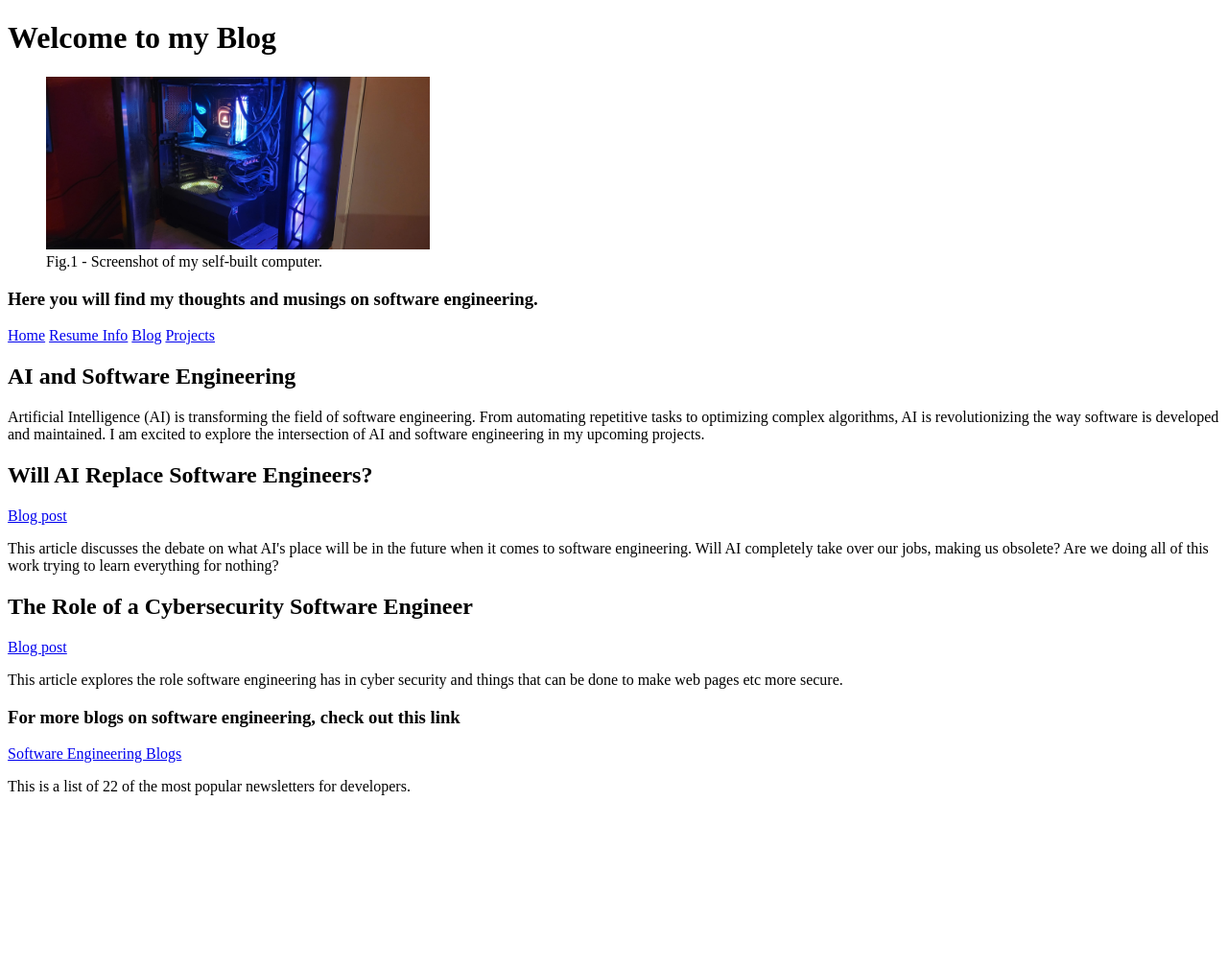
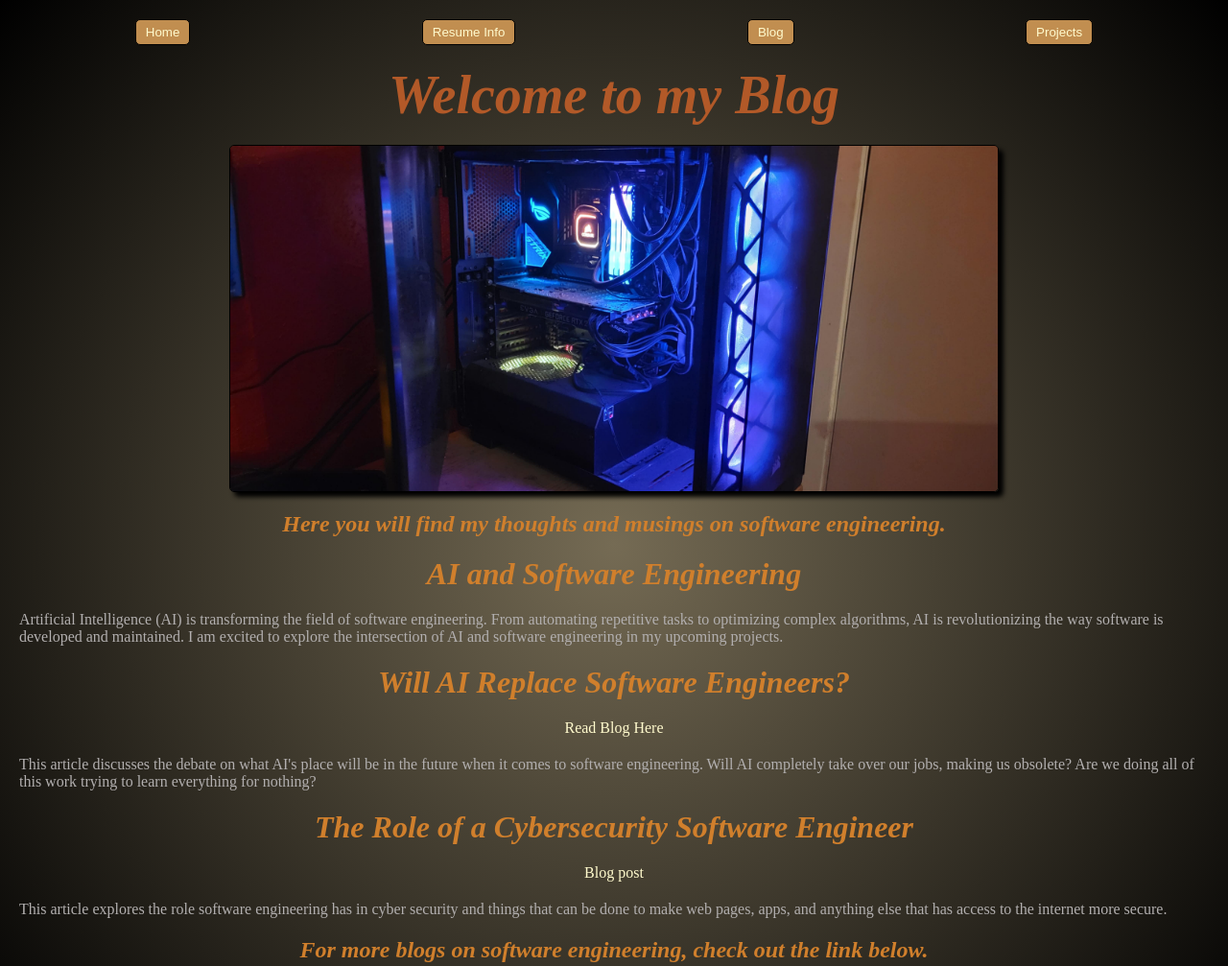
Before and after one commit to EricBrown56/frontend-portfolio, a plain HTML site: page blog.html in a window 1280 px wide. Shown: the top 1007 px of the page at 96% size. Before the commit the page ends 845 px from the top, so only its background shows below. Drawn offline with Linux system fonts and the light colour scheme; a web font is replaced by a local one.

Commit message:
updated several files for the second part of the project

```diff
--- /dev/null
+++ b/blog.css
@@ -0,0 +1,151 @@
+@import url('https://fonts.googleapis.com/css2?family=Averia+Serif+Libre:ital,wght@0,300;0,400;0,700;1,300;1,400;1,700&family=Jersey+10&family=Libre+Barcode+39&display=swap');
+
+.averia-serif-libre-regular {
+    font-family: "Averia Serif Libre", serif;
+    font-weight: 400;
+    font-style: normal;
+  }
+
+
+
+body {
+    background-image: radial-gradient(circle, #756b54, black);
+    color: rgb(178, 175, 175);
+    margin: 20px;
+
+}
+
+nav {
+    display: flex;
+    justify-content: space-around;
+}
+
+button {
+    background-color: #c18e50;
+    border: 1px solid black;
+    padding: 5px 10px;
+    border-radius: 5px;
+    cursor: pointer;
+    transition: .3s;
+    display: inline-block;
+
+
+
+}
+
+button:hover {
+    background-color: #c18e50;
+    color: black;
+    transform:scale(1.2);
+    border-radius: 15px;
+
+}
+
+a {
+    text-decoration: none;
+    color: lemonchiffon;
+}
+
+a:hover {
+    text-decoration: underline;
+    color: #4d160c;
+}
+
+a:visited {
+    color: #f5d77e;
+}
+
+.blog_link {
+    display: flex;
+    justify-content: center;
+    margin: 20px;
+}
+
+.image_container {
+    display: flex;
+    justify-content: center;
+    margin: 20px;
+
+}
+
+img {
+    border: 1px solid black;
+    border-radius: 5px;
+    box-shadow: 5px 5px 5px black;
+    transition: .3s;
+}
+
+img:hover {
+    border-radius: 15px;
+}
+
+h1 {
+    font-family: "Averia Serif Libre", serif;
+    font-weight: 700;
+    font-style: italic;
+    text-align: center;
+    font-size: 3.5em;
+    margin: 20px;
+    color: #b25928
+}
+
+h2 {
+    font-family: "Averia Serif Libre", serif;
+    font-weight: 700;
+    font-style: italic;
+    text-align: center;
+    font-size: 2em;
+    margin: 20px;
+    color: #d07f2c
+}
+
+h3 {
+    font-family: "Averia Serif Libre", serif;
+    font-weight: 700;
+    font-style: italic;
+    text-align: center;
+    font-size: 1.5em;
+    margin: 20px;
+    color: #d07f2c
+
+}
+
+.text_container {
+    display: flex;
+    justify-content: center;
+    margin: 20px;
+    background-image: linear-gradient(to right, black, #a87e4f);
+    border-radius: 15px;
+    padding: 10px;
+}
+
+th, td {
+    padding: 10px;
+    border: 1px solid black;
+}
+
+.table_container {
+    display: flex;
+    justify-content: center;
+    margin: 20px;
+
+}
+
+.contact_container {
+    display: flex;
+    justify-content: center;
+    margin: 20px;
+    background-image: linear-gradient(to right, black, #a87e4f);
+    border-radius: 15px;
+    padding: 10px;
+}
+
+footer {
+    text-align: center;
+    font-size: .75em;
+    color: #b25928;
+    font-family: "Averia Serif Libre", serif;
+    font-weight: 700;
+    font-style: italic;
+    margin: 20px;
+}
--- a/blog.html
+++ b/blog.html
@@ -4,25 +4,28 @@
     <meta charset="UTF-8">
     <meta name="viewport" content="width=device-width, initial-scale=1.0">
     <title>My Blog</title>
+    <link rel="stylesheet" href="blog.css">
 </head>
-<body>
+<body class="averia-serif-libre-regular">
+    <nav>
+        <button><a href="index.html">Home</a></button>
+        <button><a href="resume.html">Resume Info</a></button>
+        <button><a href="blog.html">Blog</a></button>
+        <button><a href="projects.html">Projects</a></button>
+
+    </nav>
     <header>
         <h1>Welcome to my Blog</h1>
 
-        <figure>
-            <img src="images/computer.jpg" alt="My self-built computer" style="width:400px;">
-            <figcaption>Fig.1 - Screenshot of my self-built computer.</figcaption>
+        <figure class="image_container">
+            <img src="images/computer.jpg" alt="My self-built computer" style="width:800px;">
+            <!-- <figcaption>Fig.1 - Screenshot of my self-built computer.</figcaption> -->
         </figure>
 
         <p>
             <h3>Here you will find my thoughts and musings on software engineering.</h3>
         </p>
-        <nav>
-            <a href="index.html">Home</a>
-            <a href="resume.html">Resume Info</a>
-            <a href="blog.html">Blog</a>
-            <a href="projects.html">Projects</a>
-        </nav>
+
     </header>
 
     <section>
@@ -39,8 +42,9 @@
         <article>
             <h2>Will AI Replace Software Engineers?</h2>
 
-            <a href="https://www.comptia.org/blog/will-ai-replace-software-developers"
-                target="_blank">Blog post
+            <a
+            href="https://www.comptia.org/blog/will-ai-replace-software-developers"
+                target="_blank" class="blog_link">Read Blog Here
             </a>
 
             <p>
@@ -57,27 +61,31 @@
             </h2>
 
             <a href="https://www.revelo.com/blog/security-in-software-development"
-            target="_blank">Blog post
+            target="_blank" class="blog_link">Blog post
             </a>
 
             <p>
                 This article explores the role software engineering has in cyber
-                security and things that can be done to make web pages etc more
-                secure.
+                security and things that can be done to make web pages, apps,
+                and anything else that has access to the internet more secure.
             </p>
         </article>
 
         <article>
             <h3>
-                For more blogs on software engineering, check out this link
+                For more blogs on software engineering, check out the link below.
             </h3>
 
             <a href="https://runcloud.io/blog/best-newsletters-for-developers"
-            target="_blank">Software Engineering Blogs</a>
+            target="_blank" class="blog_link">Software Engineering Blogs</a>
 
-            <p>
+            <p style=text-align:center>
                 This is a list of 22 of the most popular newsletters for developers.
             </p>
         </article>
+    </section>
+    <footer>
+        <p>&copy; 2024 Eric Brown. All rights reserved.</p>
+    </footer>
 </body>
 </html>
--- /dev/null
+++ b/index.css
@@ -0,0 +1,135 @@
+@import url('https://fonts.googleapis.com/css2?family=Averia+Serif+Libre:ital,wght@0,300;0,400;0,700;1,300;1,400;1,700&family=Jersey+10&family=Libre+Barcode+39&display=swap');
+
+.averia-serif-libre-regular {
+    font-family: "Averia Serif Libre", serif;
+    font-weight: 400;
+    font-style: normal;
+  }
+
+
+
+body {
+    background-image: radial-gradient(circle, #756b54, black);
+    color: rgb(178, 175, 175);
+    margin: 20px;
+
+}
+
+nav {
+    display: flex;
+    justify-content: space-around;
+}
+
+button {
+    background-color: #c18e50;
+    border: 1px solid black;
+    padding: 5px 10px;
+    border-radius: 5px;
+    cursor: pointer;
+    transition: .3s;
+    display: inline-block;
+
+
+
+}
+
+button:hover {
+    background-color: #c18e50;
+    color: black;
+    transform:scale(1.2);
+    border-radius: 15px;
+
+}
+
+a {
+    text-decoration: none;
+    color: lemonchiffon;
+}
+
+a:hover {
+    text-decoration: underline;
+    color: #4d160c;
+}
+
+a:visited {
+    color: #f5d77e;
+}
+
+
+.image_container {
+    display: flex;
+    justify-content: center;
+    margin: 20px;
+}
+
+img {
+    border: 1px solid black;
+    border-radius: 5px;
+    box-shadow: 5px 5px 5px black;
+    transition: .3s;
+}
+
+img:hover {
+    border-radius: 15px;
+}
+
+h1 {
+    font-family: "Averia Serif Libre", serif;
+    font-weight: 700;
+    font-style: italic;
+    text-align: center;
+    font-size: 3.5em;
+    margin: 20px;
+    color: #b25928
+}
+
+h2 {
+    font-family: "Averia Serif Libre", serif;
+    font-weight: 700;
+    font-style: italic;
+    text-align: center;
+    font-size: 2em;
+    margin: 20px;
+    color: #d07f2c
+}
+
+
+
+.text_container {
+    display: flex;
+    justify-content: center;
+    margin: 20px;
+    border-radius: 15px;
+    padding: 10px;
+}
+
+th, td {
+    padding: 10px;
+    border: 1px solid black;
+}
+
+.table_container {
+    display: flex;
+    justify-content: center;
+    margin: 20px;
+
+}
+
+.contact_container {
+    display: flex;
+    justify-content: center;
+    margin: 20px;
+    background-image: linear-gradient(to right, black, #a87e4f);
+    border-radius: 15px;
+    padding: 10px;
+}
+
+footer {
+    text-align: center;
+    font-size: .75em;
+    color: #b25928;
+    font-family: "Averia Serif Libre", serif;
+    font-weight: 700;
+    font-style: italic;
+    margin: 20px;
+}
--- /dev/null
+++ b/projects.css
@@ -0,0 +1,150 @@
+@import url('https://fonts.googleapis.com/css2?family=Averia+Serif+Libre:ital,wght@0,300;0,400;0,700;1,300;1,400;1,700&family=Jersey+10&family=Libre+Barcode+39&display=swap');
+
+.averia-serif-libre-regular {
+    font-family: "Averia Serif Libre", serif;
+    font-weight: 400;
+    font-style: normal;
+  }
+
+
+
+body {
+    background-image: radial-gradient(circle, #756b54, black);
+    color: rgb(178, 175, 175);
+    margin: 20px;
+
+}
+
+nav {
+    display: flex;
+    justify-content: space-around;
+}
+
+button {
+    background-color: #c18e50;
+    border: 1px solid black;
+    padding: 5px 10px;
+    border-radius: 5px;
+    cursor: pointer;
+    transition: .3s;
+    display: inline-block;
+
+
+
+}
+
+button:hover {
+    background-color: #c18e50;
+    color: black;
+    transform:scale(1.2);
+    border-radius: 15px;
+
+}
+
+a {
+    text-decoration: none;
+    color: lemonchiffon;
+}
+
+a:hover {
+    text-decoration: underline;
+    color: #4d160c;
+}
+
+a:visited {
+    color: #f5d77e;
+}
+
+.blog_link {
+    display: flex;
+    justify-content: center;
+    margin: 20px;
+}
+
+.image_container {
+    display: flex;
+    justify-content: center;
+    margin: 20px;
+
+}
+
+img {
+    border: 1px solid black;
+    border-radius: 5px;
+    box-shadow: 5px 5px 5px black;
+    transition: .3s;
+}
+
+img:hover {
+    border-radius: 15px;
+}
+
+h1 {
+    font-family: "Averia Serif Libre", serif;
+    font-weight: 700;
+    font-style: italic;
+    text-align: center;
+    font-size: 3.5em;
+    margin: 20px;
+    color: #b25928
+}
+
+h2 {
+    font-family: "Averia Serif Libre", serif;
+    font-weight: 700;
+    font-style: italic;
+    text-align: center;
+    font-size: 2em;
+    margin: 20px;
+    color: #d07f2c
+}
+
+h3 {
+    font-family: "Averia Serif Libre", serif;
+    font-weight: 700;
+    font-style: italic;
+    text-align: center;
+    font-size: 1.5em;
+    margin: 20px;
+    color: #d07f2c
+
+}
+
+.text_container {
+    display: flex;
+    justify-content: center;
+    margin: 20px;
+    border-radius: 15px;
+    padding: 10px;
+}
+
+th, td {
+    padding: 10px;
+    border: 1px solid black;
+}
+
+.table_container {
+    display: flex;
+    justify-content: center;
+    margin: 20px;
+
+}
+
+.contact_container {
+    display: flex;
+    justify-content: center;
+    margin: 20px;
+    background-image: linear-gradient(to right, black, #a87e4f);
+    border-radius: 15px;
+    padding: 10px;
+}
+
+footer {
+    text-align: center;
+    font-size: .75em;
+    color: #b25928;
+    font-family: "Averia Serif Libre", serif;
+    font-weight: 700;
+    font-style: italic;
+    margin: 20px;
+}
--- /dev/null
+++ b/resume.css
@@ -0,0 +1,137 @@
+@import url('https://fonts.googleapis.com/css2?family=Averia+Serif+Libre:ital,wght@0,300;0,400;0,700;1,300;1,400;1,700&family=Jersey+10&family=Libre+Barcode+39&display=swap');
+
+.averia-serif-libre-regular {
+    font-family: "Averia Serif Libre", serif;
+    font-weight: 400;
+    font-style: normal;
+  }
+
+
+
+body {
+    background-image: radial-gradient(circle, #756b54, black);
+    color: rgb(178, 175, 175);
+    margin: 20px;
+    /* animation-name: transform;
+    animation-duration: 5s; */
+
+}
+
+nav {
+    display: flex;
+    justify-content: space-around;
+}
+
+button {
+    background-color: #c18e50;
+    border: 1px solid black;
+    padding: 5px 10px;
+    border-radius: 5px;
+    cursor: pointer;
+    transition: .3s;
+    display: inline-block;
+
+
+
+}
+
+button:hover {
+    background-color: #c18e50;
+    color: black;
+    transform:scale(1.2);
+    border-radius: 15px;
+
+}
+
+a {
+    text-decoration: none;
+    color: lemonchiffon;
+}
+
+a:hover {
+    text-decoration: underline;
+    color: #4d160c;
+}
+
+a:visited {
+    color: #f5d77e;
+}
+
+
+.image_container {
+    display: flex;
+    justify-content: center;
+    margin: 20px;
+
+}
+
+img {
+    border: 1px solid black;
+    border-radius: 5px;
+    box-shadow: 5px 5px 5px black;
+    transition: .3s;
+}
+
+img:hover {
+    border-radius: 15px;
+}
+
+h1 {
+    font-family: "Averia Serif Libre", serif;
+    font-weight: 700;
+    font-style: italic;
+    text-align: center;
+    font-size: 3.5em;
+    margin: 20px;
+    color: #b25928
+}
+
+h2 {
+    font-family: "Averia Serif Libre", serif;
+    font-weight: 700;
+    font-style: italic;
+    text-align: left;
+    font-size: 2em;
+    margin: 20px;
+    color: #d07f2c
+}
+
+.text_container {
+    display: flex;
+    justify-content: center;
+    margin: 20px;
+    background-image: linear-gradient(to right, black, #a87e4f);
+    border-radius: 15px;
+    padding: 10px;
+}
+
+th, td {
+    padding: 10px;
+    border: 1px solid black;
+}
+
+.table_container {
+    display: flex;
+    justify-content: center;
+    margin: 20px;
+
+}
+
+.contact_container {
+    display: flex;
+    justify-content: center;
+    margin: 20px;
+    background-image: linear-gradient(to right, black, #a87e4f);
+    border-radius: 15px;
+    padding: 10px;
+}
+
+footer {
+    text-align: center;
+    font-size: .75em;
+    color: #b25928;
+    font-family: "Averia Serif Libre", serif;
+    font-weight: 700;
+    font-style: italic;
+    margin: 20px;
+}
```
Also changed, not shown: index.html (+31 -13 lines), projects.html (+17 -12 lines), resume.html (+37 -20 lines), images/games.jpg.
